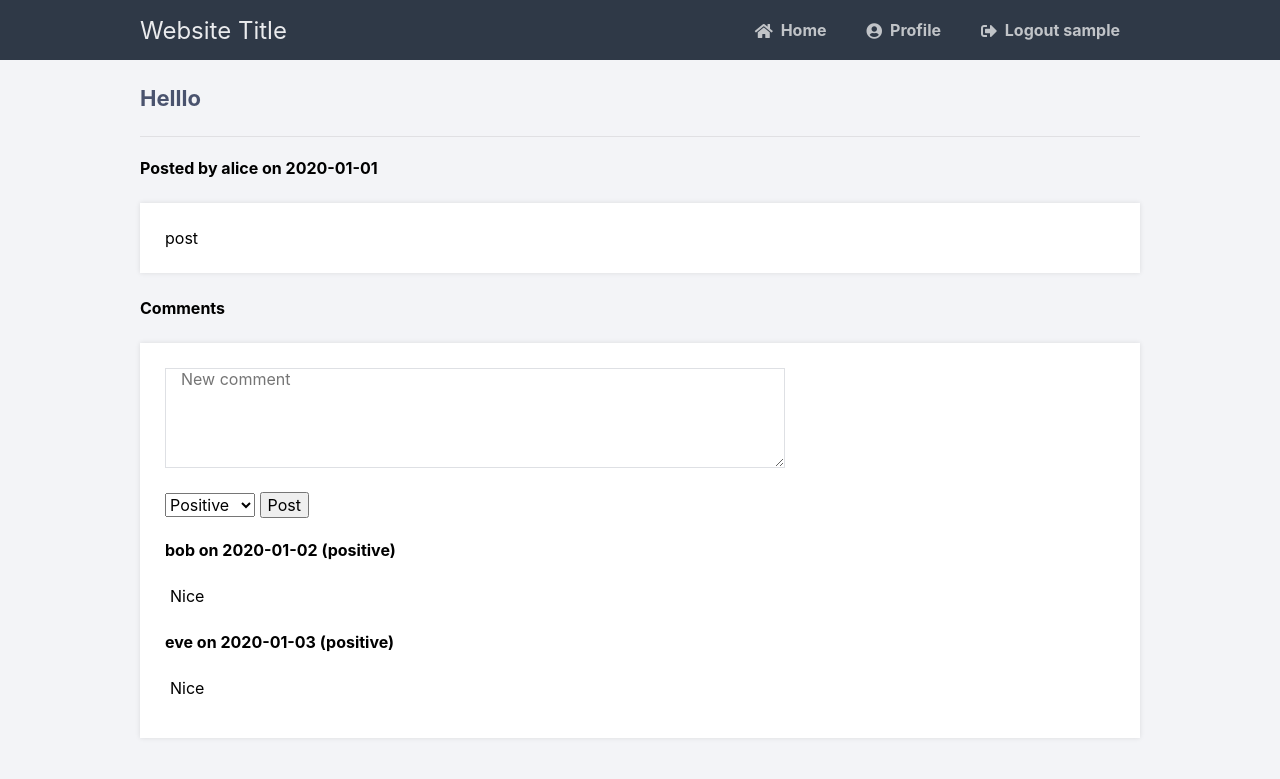
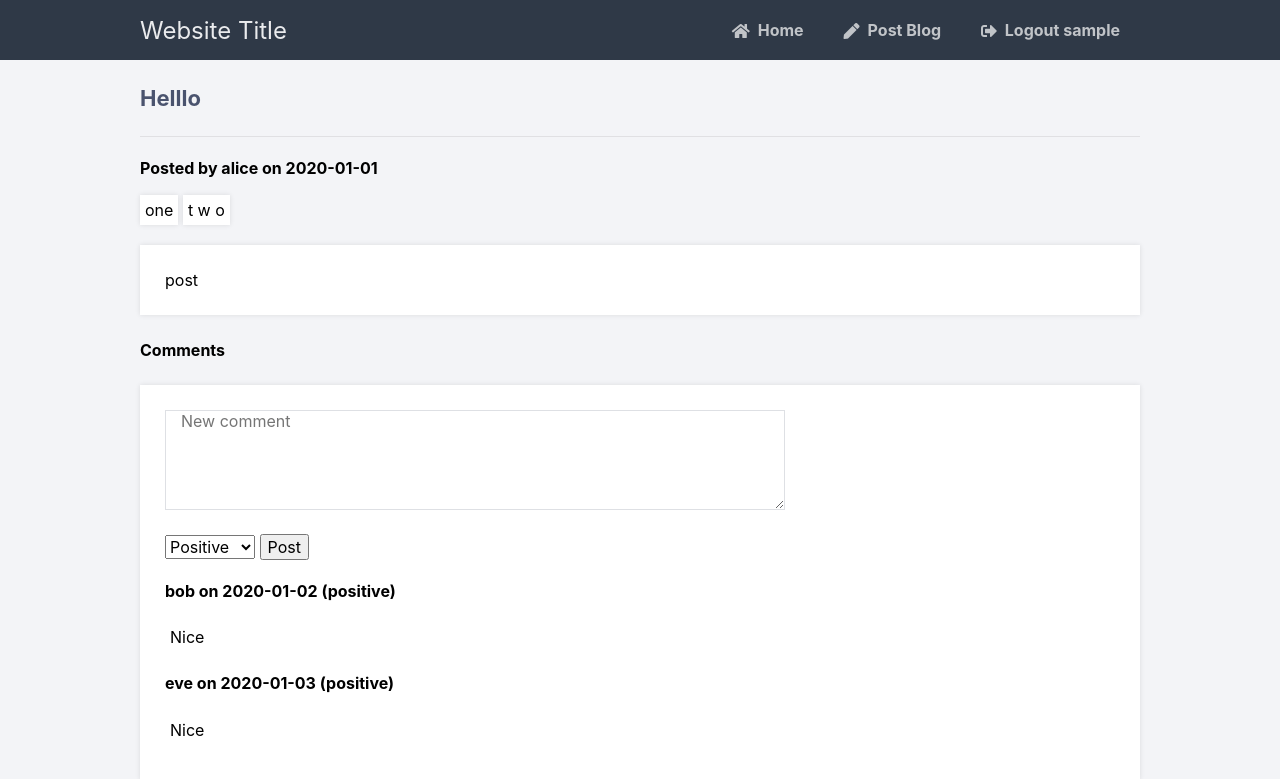
Before and after one commit to bmcclelland/comp440, a Flask app: page /blog/1 in a window 1280 px wide. Shown: the top 779 px of the page. Before the commit the page ends 694 px from the top, so only its background shows below. Run offline with Flask 2, Linux system fonts and the light colour scheme; the visitor is signed in with stand-in values (Sample User, id 1).

Commit message:
Add working blog posting

```diff
--- a/main.py
+++ b/main.py
@@ -17,6 +17,14 @@ def get_result_msg():
         return 'Registration failed: email already in use'
     elif result == 'initialized':
         return 'Database reinitialized'
+    elif result == 'blogs_per_day':
+        return 'Blog post failed: you cannot post more than 2 blogs per day'
+    elif result == 'comments_per_day':
+        return 'Comment failed: you cannot post more than 3 comments per day'
+    elif result == 'comments_per_blog':
+        return 'Comment failed: you cannot post more than 1 comments on the same blog'
+    elif result == 'self_comment':
+        return 'Comment failed: you cannot comment on your own blog'
     else:
         raise Exception('unknown result: ' + str(result))
 
@@ -123,7 +131,19 @@ def action_logout():
 
 @app.route('/action/postblog', methods=['POST'])
 def action_postblog():
-    return redirect('/')
+    author      = get_username()
+    subject     = request.form['subject']
+    description = request.form['description']
+    tagsStr     = request.form['tags']
+    tags = tagsStr.split(",")
+    for tag in tags:
+        tag = tag.strip()
+    error = backend.create_blog(author, subject, description, tags)
+
+    if error is None:
+        return redirect('/')
+    elif isinstance(error, backend.ErrorBlogsPerDay):
+        return redirect('/post?result=blogs_per_day')
 
 @app.route('/action/comment', methods=['POST'])
 def action_comment():
--- a/static/style.css
+++ b/static/style.css
@@ -98,6 +98,19 @@ body {
   	margin-bottom: 20px;
   	padding: 0 15px;
 }
+.tag {
+  	box-shadow: 0 0 5px 0 rgba(0, 0, 0, 0.1);
+    height: 30px;
+  	margin: 0 0 5px 0;
+  	padding: 5px;
+	background-color: #fff;
+}
+.msg {
+    height: 30px;
+    width: 100%;
+    border: 0;
+    text-align: center;
+}
 .navtop {
   	background-color: #2f3947;
   	height: 60px;
--- a/templates/blog.html
+++ b/templates/blog.html
@@ -5,6 +5,11 @@
 {% block content %}
 <h2>{{ blog['subject'] }}</h2>
 <h4>Posted by {{ blog['author'] }} on {{ blog['date'] }}</h4>
+
+{% for tag in blog['tags'] %}
+<span class="tag">{{ tag }}</span>
+{% endfor %}
+
 <p>{{ blog['description'] }}</p>
 
 <h3>Comments</h3>
--- a/templates/layout.html
+++ b/templates/layout.html
@@ -12,7 +12,8 @@
 				<h1>Website Title</h1>
                 {% if username %}
                     <a href="{{ url_for('show_home') }}"><i class="fas fa-home"></i>Home</a>
-                    <a href="{{ url_for('show_home') }}"><i class="fas fa-user-circle"></i>Profile</a>
+                    <!--<a href="{{ url_for('show_home') }}"><i class="fas fa-user-circle"></i>Profile</a>-->
+                    <a href="{{ url_for('show_postblog') }}"><i class="fas fa-pen"></i>Post Blog</a>
                     <a href="{{ url_for('action_logout') }}"><i class="fas fa-sign-out-alt"></i>Logout {{ username }}</a>
                 {% else %}
                     <a href="{{ url_for('show_login') }}"><i class="fas"></i>Login</a>
@@ -20,6 +21,9 @@
                 {% endif %}
 			</div>
 		</nav>
+        {% if msg %}
+            <div class="msg">{{ msg }}</div>
+        {% endif %}
 		<div class="content">
 			{% block content %}{% endblock %}
 		</div>
```
Also changed, not shown: backend.py (+60 -0 lines).
